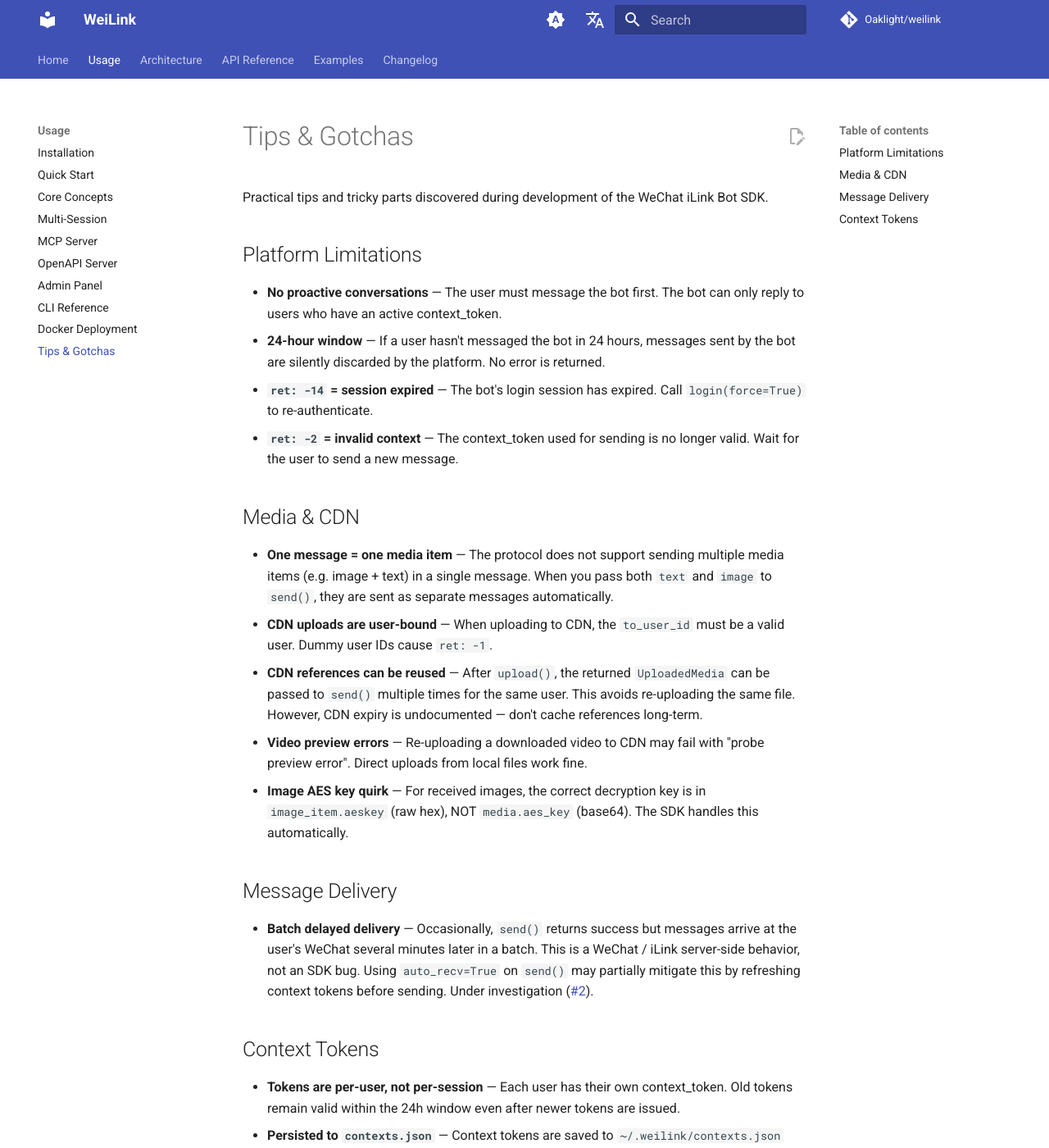
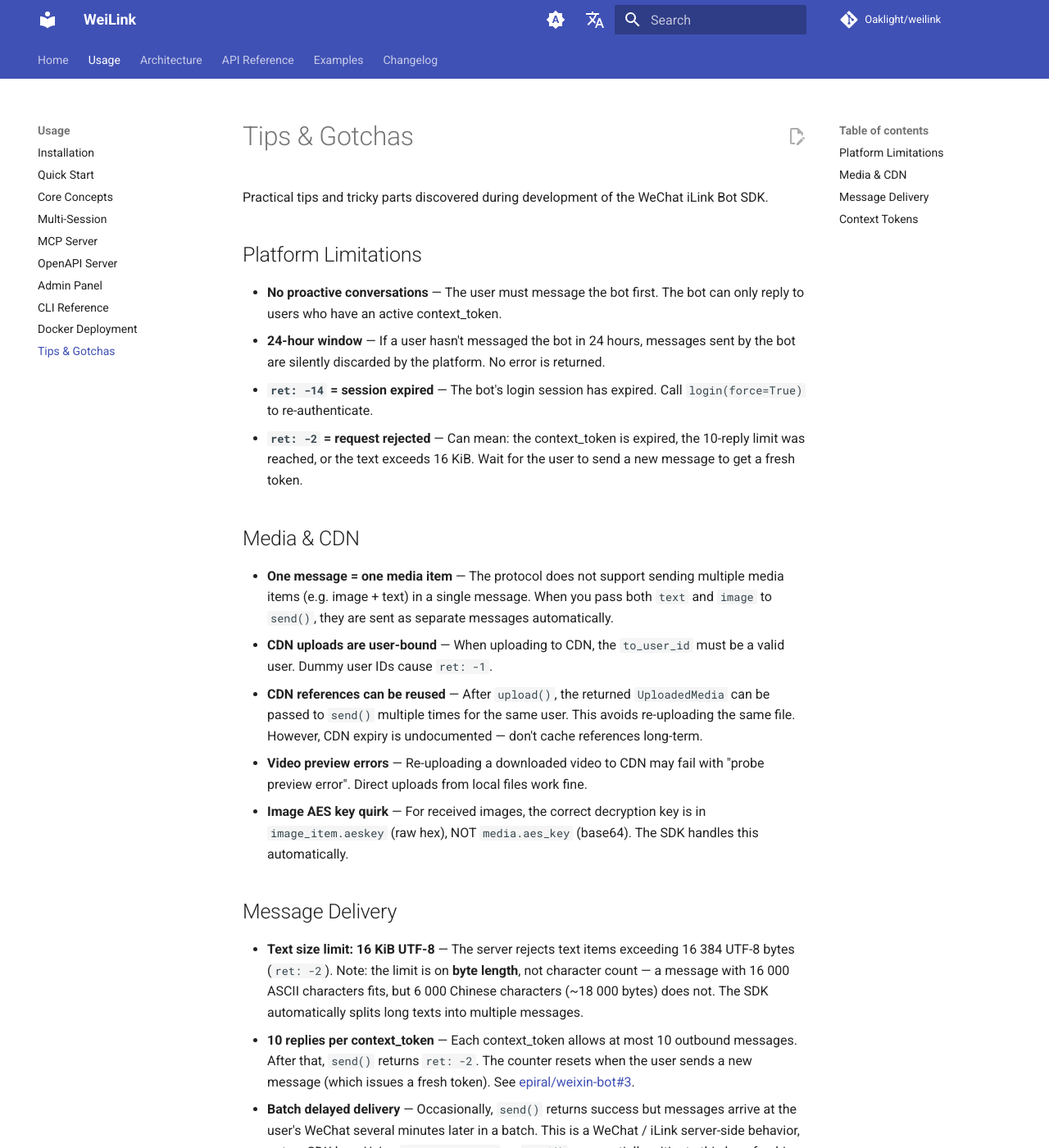
Before and after one commit to Oaklight/weilink, an MkDocs documentation site: the page built from docs/usage/gotchas.md, in a window 1280 px wide and 1400 px high. Shown: the whole window at 82% size. Built offline with MkDocs 1.6.1 and Material for MkDocs 9.7.7, drawn with Linux system fonts in a browser that asks for light colours; comment, search, counter and statistics services are not loaded.

Commit message:
Document 16 KiB text limit and 10-reply-per-token limit
Empirically verified: server rejects text >16384 UTF-8 bytes, and
each context_token allows at most 10 outbound messages.

```diff
--- a/docs/usage/gotchas.md
+++ b/docs/usage/gotchas.md
@@ -7,7 +7,7 @@ Practical tips and tricky parts discovered during development of the WeChat iLin
 - **No proactive conversations** — The user must message the bot first. The bot can only reply to users who have an active context_token.
 - **24-hour window** — If a user hasn't messaged the bot in 24 hours, messages sent by the bot are silently discarded by the platform. No error is returned.
 - **`ret: -14` = session expired** — The bot's login session has expired. Call `login(force=True)` to re-authenticate.
-- **`ret: -2` = invalid context** — The context_token used for sending is no longer valid. Wait for the user to send a new message.
+- **`ret: -2` = request rejected** — Can mean: the context_token is expired, the 10-reply limit was reached, or the text exceeds 16 KiB. Wait for the user to send a new message to get a fresh token.
 
 ## Media & CDN
 
@@ -19,6 +19,8 @@ Practical tips and tricky parts discovered during development of the WeChat iLin
 
 ## Message Delivery
 
+- **Text size limit: 16 KiB UTF-8** — The server rejects text items exceeding 16 384 UTF-8 bytes (`ret: -2`). Note: the limit is on **byte length**, not character count — a message with 16 000 ASCII characters fits, but 6 000 Chinese characters (~18 000 bytes) does not. The SDK automatically splits long texts into multiple messages.
+- **10 replies per context_token** — Each context_token allows at most 10 outbound messages. After that, `send()` returns `ret: -2`. The counter resets when the user sends a new message (which issues a fresh token). See [epiral/weixin-bot#3](https://github.com/epiral/weixin-bot/issues/3).
 - **Batch delayed delivery** — Occasionally, `send()` returns success but messages arrive at the user's WeChat several minutes later in a batch. This is a WeChat / iLink server-side behavior, not an SDK bug. Using `auto_recv=True` on `send()` may partially mitigate this by refreshing context tokens before sending. Under investigation ([#2](https://github.com/Oaklight/weilink/issues/2)).
 
 ## Context Tokens
```
